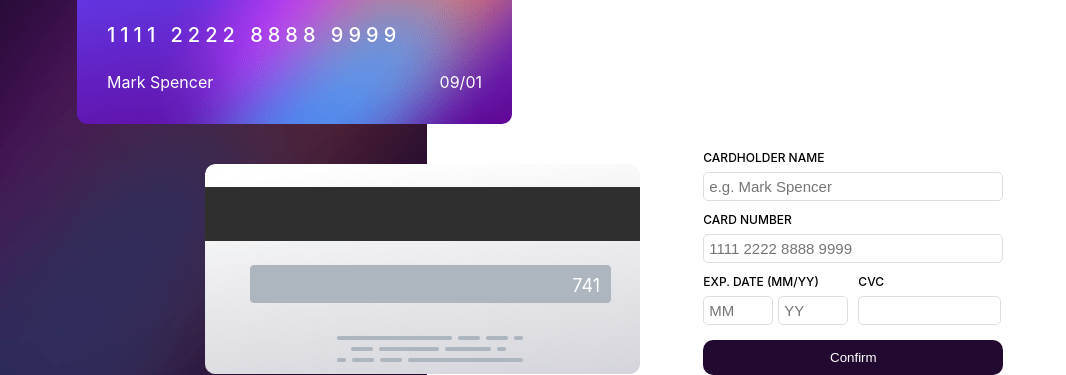
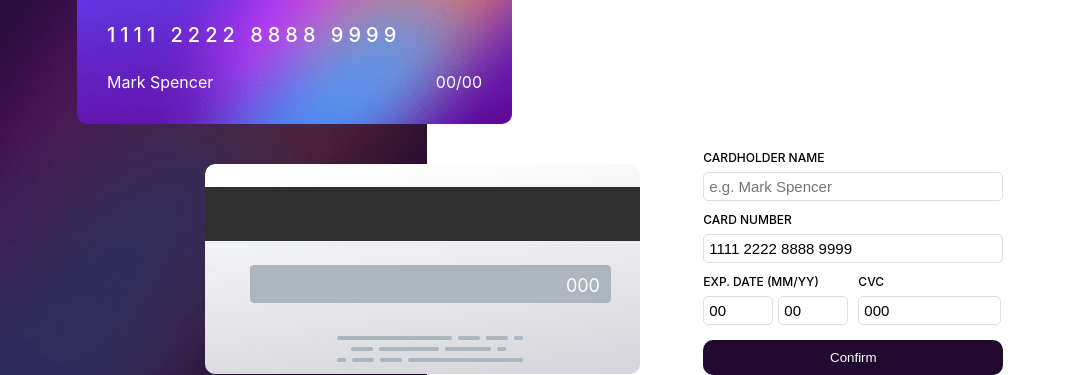
Before and after one commit to kiantpetersen/projectCard, a React (Vite) app: page / in a window 1280 px wide. Shown: the part 136-511 px from the top of the page, without its empty margins (0-1066 px from the left). Built offline with nearby package versions, Linux system fonts and the light colour scheme.

Commit message:
adding useState card data

```diff
--- a/src/App.jsx
+++ b/src/App.jsx
@@ -5,9 +5,21 @@ import './App.css'
 
 function App() {
   const [cardData, setCardData] = useState({
-    name: 'Mark Spencer'
+    cardholder: 'Mark Spencer',
+    cardNumber: '1111 2222 8888 9999',
+    month: '00',
+    year: '00',
+    cvcNumber: '000'
+
   })
-
+  function handleChange(e) {
+    const { name, value } = e.target
+    setCardData((prev) => {
+      return {
+        ...prev, [name]: value
+      }
+    })
+  }
 
 
   return (
@@ -22,37 +34,37 @@ function App() {
               <div className='circle-closed'></div>
               <div className='circle-open'></div>
             </div>
-            <p className='card-number'>1111 2222 8888 9999 </p>
+            <p className='card-number'>{cardData.cardNumber} </p>
             <div className='card-front-info'>
-              <p className='card-name'>Mark Spencer</p>
-              <p className=' card-date'>09/01</p>
+              <p className='card-name'>{cardData.cardholder}</p>
+              <p className=' card-date'>{cardData.month}/{cardData.year}</p>
             </div>
           </div>
           <div className='card-back'>
-            <p className='cvc-number'>741</p>
+            <p className='cvc-number'>{cardData.cvcNumber}</p>
           </div>
         </div>
         <div className='col'>
           <form className='pay-form'>
             <div className='pay-form-container'>
               <label htmlFor='cardholder' className='pay-form-label'>CARDHOLDER NAME</label>
-              <input className='card-input' type='text' name='cardholder' placeholder='e.g. Mark Spencer' />
+              <input onChange={handleChange} value={cardData.name} className='card-input' type='text' name='cardholder' placeholder='e.g. Mark Spencer' />
             </div>
             <div className='pay-form-container'>
               <label htmlFor='cardNumber' className='pay-form-label'>CARD NUMBER</label>
-              <input className='card-input' type='text' name='cardNumber' placeholder='1111 2222 8888 9999' />
+              <input onChange={handleChange} value={cardData.cardNumber} className='card-input' type='text' name='cardNumber' placeholder='1111 2222 8888 9999' />
             </div>
             <div className='card-info-container'>
               <div className='pay-form-container' >
                 <label className='pay-form-label'>EXP. DATE (MM/YY)</label>
                 <div className='date-inputs'>
-                  <input placeholder='MM' className='card-input date-input' />
-                  <input placeholder='YY' className='card-input date-input' />
+                  <input onChange={handleChange} name='month' value={cardData.month} placeholder='MM' className='card-input date-input' />
+                  <input onChange={handleChange} name='year' value={cardData.year} placeholder='YY' className='card-input date-input' />
                 </div>
               </div>
               <div className='pay-form-container' >
                 <label className='pay-form-label'>CVC</label>
-                <input className='card-input cvc-input' />
+                <input onChange={handleChange} value={cardData.cvcNumber} name='cvcNumber' className='card-input cvc-input' />
               </div>
             </div>
 
```
